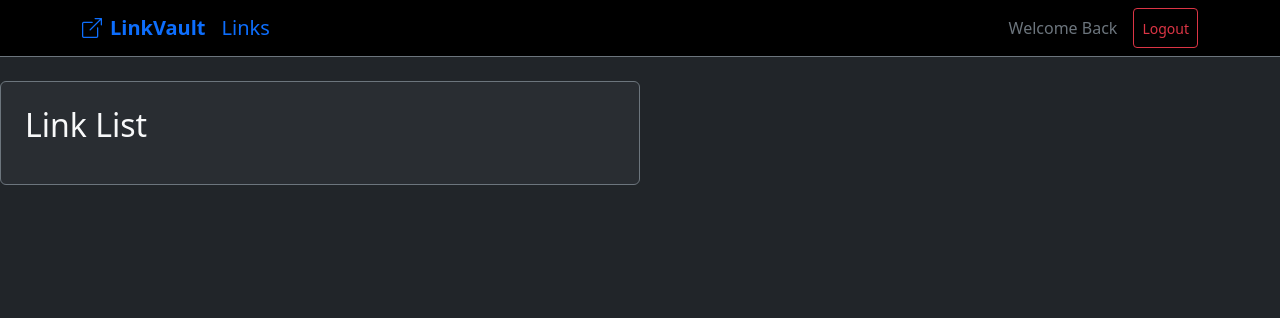
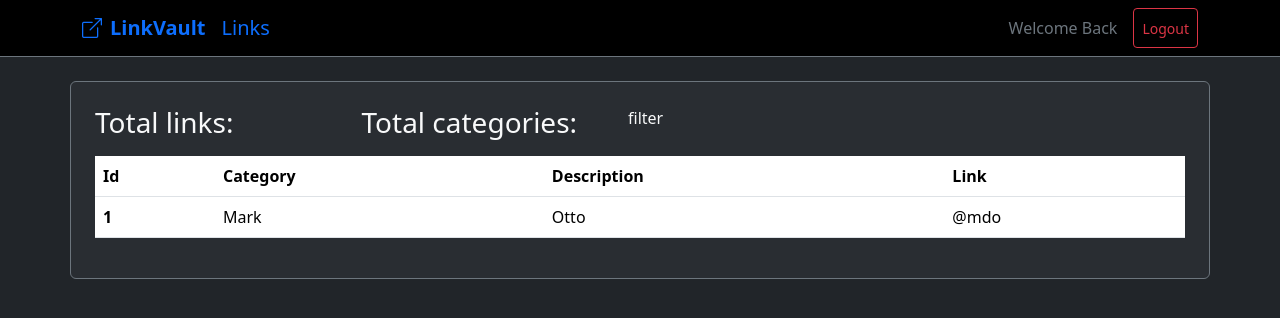
Before and after one commit to lucagorayeb/links-database, a Flask app: page /links in a window 1280 px wide. Shown: the top 318 px of the page. Run offline with Flask 3, Linux system fonts and the light colour scheme.

Commit message:
Adding the table that I will use to list all the links in the view. Adding some changes in the makefile, but they are not finished yet.

```diff
--- a/routes/templates/links.html
+++ b/routes/templates/links.html
@@ -1,15 +1,39 @@
 {% extends "layout.html" %}
 
 {% block content %}
-<div class="col-md-6 ">
-    <div class="card bg-secondary bg-opacity-10 border-secondary p-4">
-        <h2 class="card-title mb-3 text-light">Link List</h2>
 
-        <div>
+    <div class=" card bg-secondary bg-opacity-10 justify-content-center border-secondary p-4 container">
+        <div class="row">
+            <div class="col-md-6 row">
+                <h3 class="card-title mb-3  text-start text-light col-md-6">Total links: </h3>
+                <h3 class="card-title mb-3  text-start text-light col-md-6">Total categories: </h3>
+            </div>
+            <div class="col-md-6 row">
+                <p class="text-light"> filter</p>
 
+            </div>
         </div>
 
+        <table class="table ">
+          <thead>
+            <tr>
+              <th scope="col">Id</th>
+              <th scope="col">Category</th>
+              <th scope="col">Description</th>
+              <th scope="col">Link</th>
+            </tr>
+          </thead>
+          <tbody>
+            <tr>
+              <th scope="row">1</th>
+              <td>Mark</td>
+              <td>Otto</td>
+              <td>@mdo</td>
+            </tr>
+          </tbody>
+        </table>
+
     </div>
-</div>
+
 
 {% endblock %}
```
Also changed, not shown: 1 other file.
